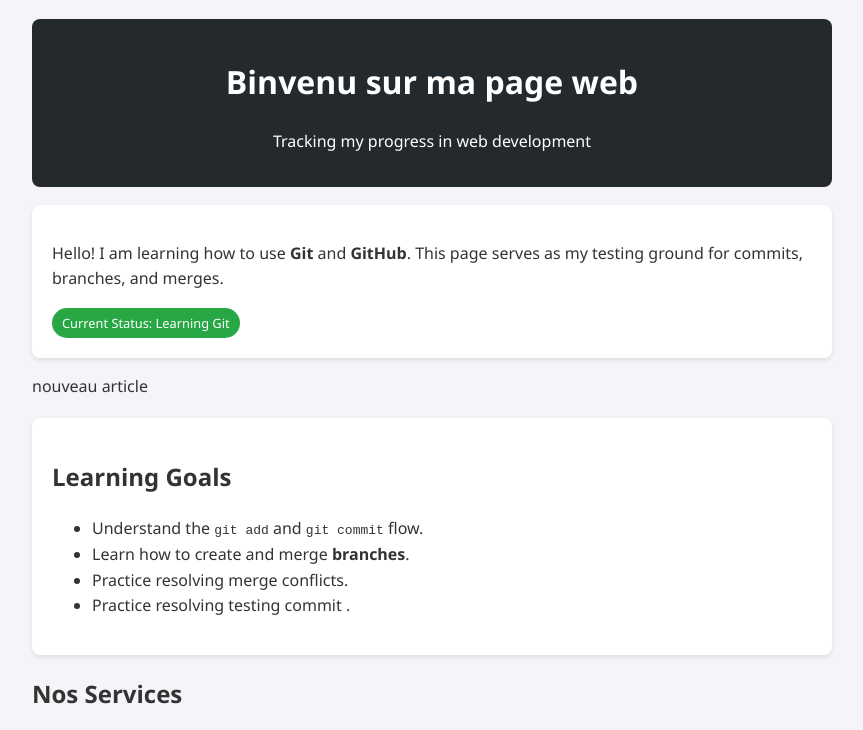
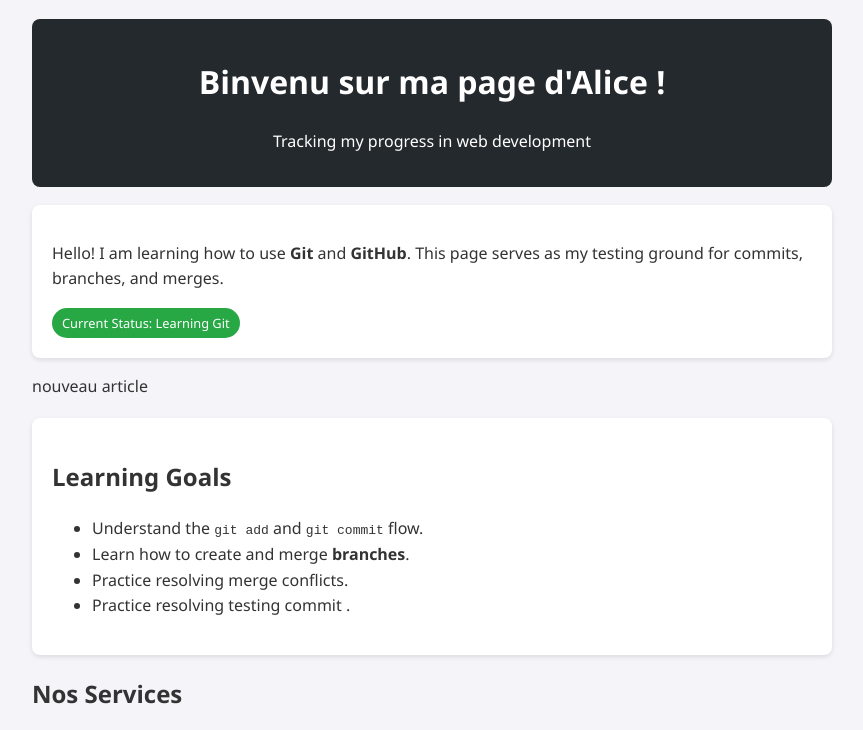
Before and after one commit to devjennane-sys/mon-projet, a plain HTML site: page index.html in a window 1280 px wide. Shown: the top 730 px of the page, without its empty margins (208-1071 px from the left). Drawn offline with Linux system fonts and the light colour scheme.

Commit message:
change  the title the page alice

```diff
--- a/index.html
+++ b/index.html
@@ -47,7 +47,7 @@
 <body>
 
     <header>
-        <h1>Binvenu sur ma page web</h1>
+        <h1>Binvenu sur ma page d'Alice !</h1>
         <p>Tracking my progress in web development  </p>
     </header>
 
```
